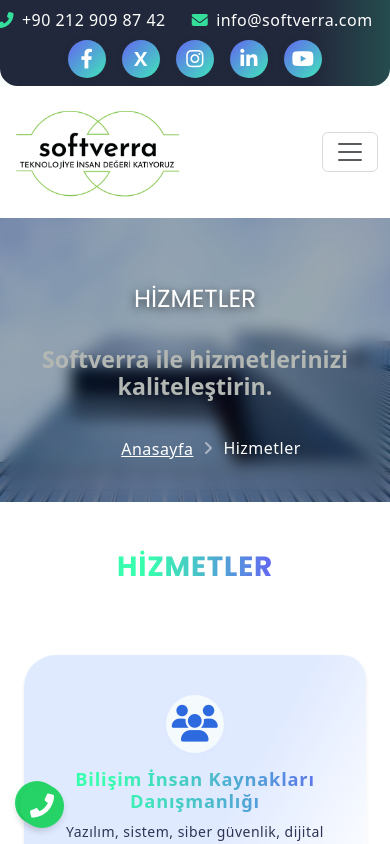
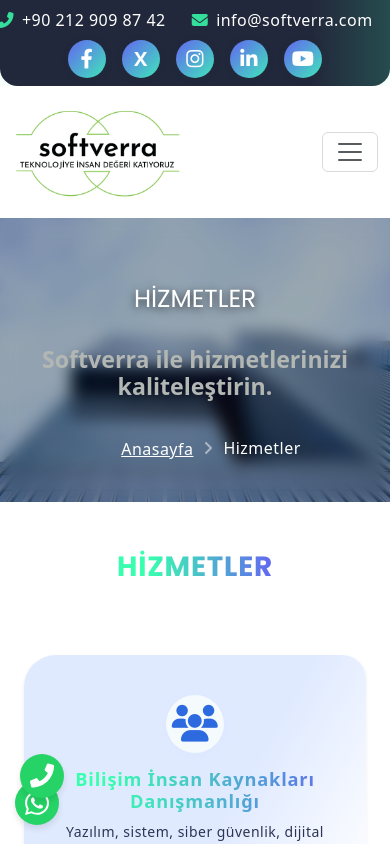
Before and after one commit to Sedanurz/Softverra, a React (Create React App) app: page /Services in a window 390 px wide. Shown: the top 844 px of the page. Built offline with nearby package versions, Linux system fonts and the light colour scheme.

Commit message:
Update Phone.css

```diff
--- a/src/Phone.css
+++ b/src/Phone.css
@@ -63,7 +63,7 @@
 
 @media (max-width: 768px) {
   .phone-wrapper {
-    bottom: 15px;
+    bottom: 45px;
     right: 15px;
   }
 
```
